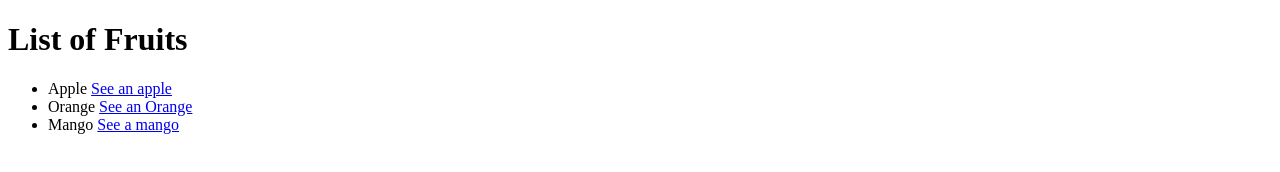
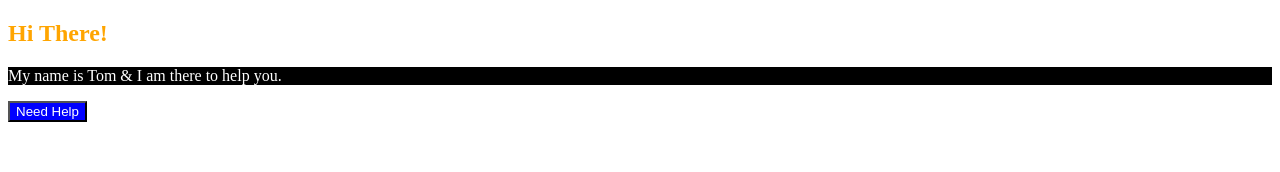
Before and after one commit to Kaifislam48/Full-Stack-Web-Development, a plain HTML site: page PracticeQ1.html in a window 1280 px wide. Drawn offline with Linux system fonts and the light colour scheme.

Commit message:
Add files via upload

```diff
--- /dev/null
+++ b/PracticeQ1.css
@@ -0,0 +1,13 @@
+h2 {
+    color:orange;
+}
+
+p {
+    color:white;
+    background-color: black;
+}
+
+button {
+    color:white;
+    background-color: blue;
+}
--- a/PracticeQ1.html
+++ b/PracticeQ1.html
@@ -3,14 +3,12 @@
 <head>
     <meta charset="UTF-8">
     <meta name="viewport" content="width=device-width, initial-scale=1.0">
-        <title>Practice Question 1st</title>
+    <title>Practice Q1</title>
+    <link rel="stylesheet" href="PracticeQ1.css">
 </head>
 <body>
-        <h1>List of Fruits</h1>
-            <ul>
-                <li>Apple <a href="https://thumbs.dreamstime.com/b/red-apple-isolated-clipping-path-19130134.jpg">See an apple</a></li>
-                <li>Orange <a href="https://encrypted-tbn0.gstatic.com/images?q=tbn:ANd9GcTct4QnA6zwU4tyn9vq_ADJ8Ey6RfIWK-6V6g&s">See an Orange</a></li>
-                <li>Mango <a href="https://m.media-amazon.com/images/I/61eV2RhR-cL._AC_UF1000,1000_QL80_.jpg">See a mango</a></li>
-            </ul>
+    <h2>Hi There!</h2>
+    <p>My name is Tom & I am there to help you.</p>
+    <button>Need Help</button>
 </body>
 </html>
```
Lines whose indentation alone changed are shown as unchanged.
